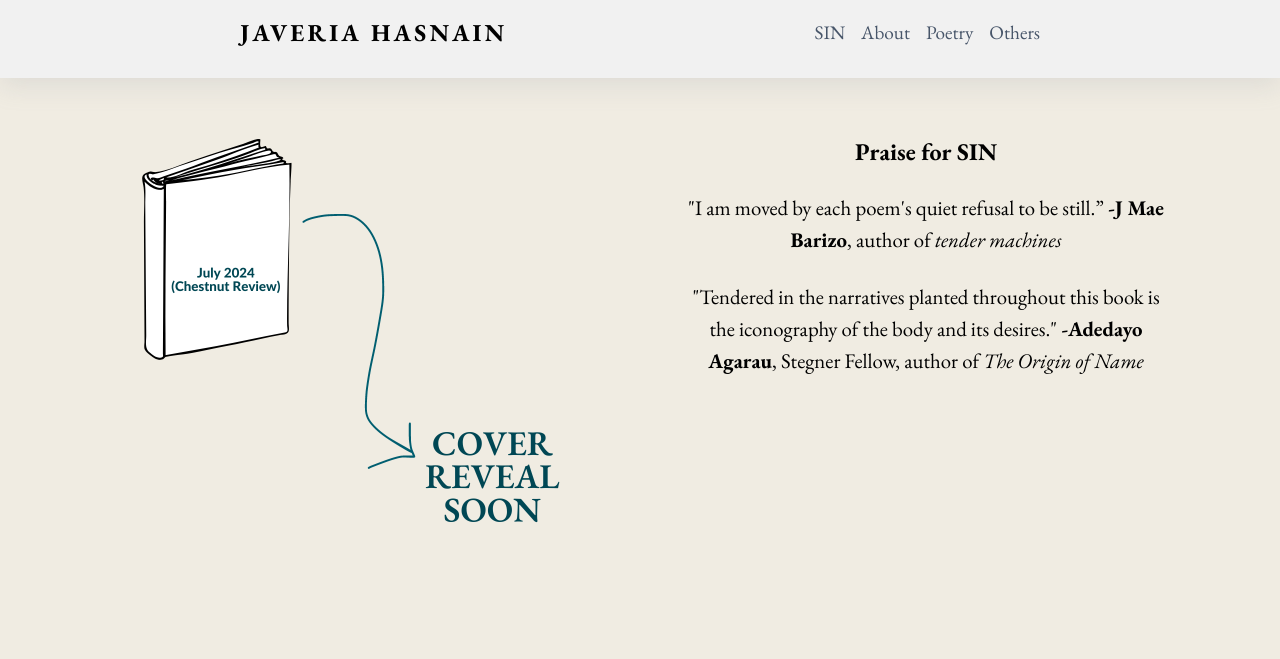
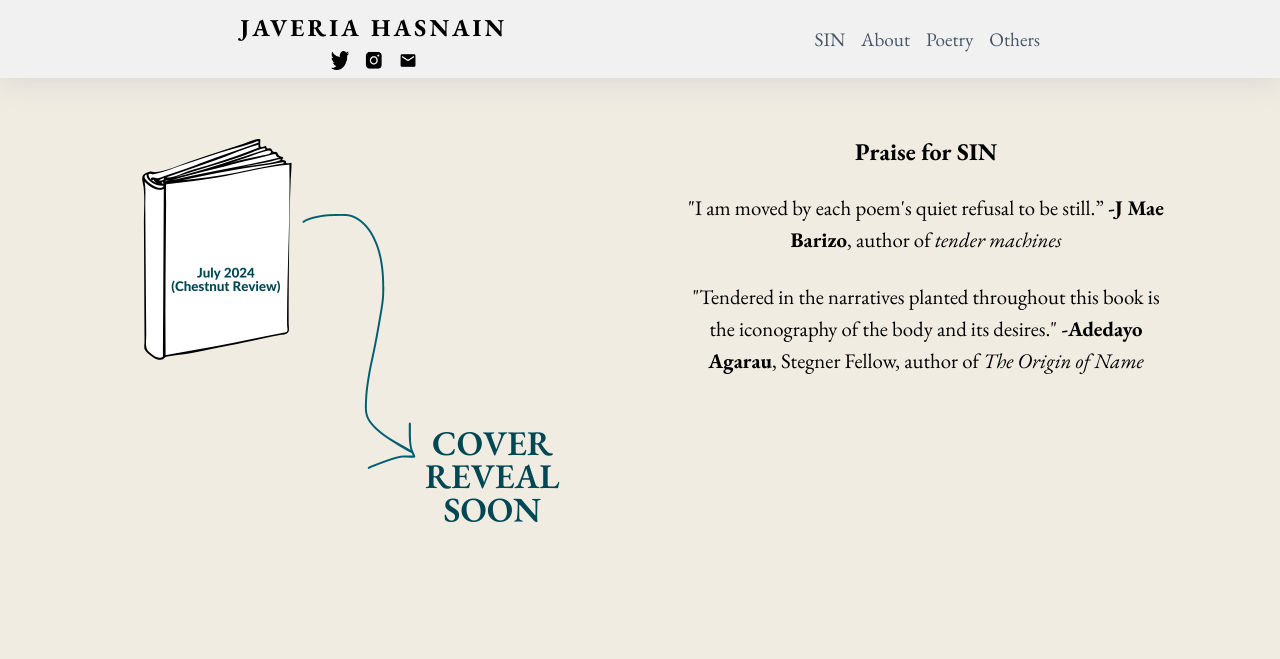
Before and after one commit to peelijay/peelijay.github.io, a plain HTML site: page index.html in a window 1280 px wide. Shown: the top 659 px of the page. Drawn offline with nearby package versions, Linux system fonts and the light colour scheme; a web font is replaced by a local one.

Commit message:
fixed social media icons

```diff
--- a/index.html
+++ b/index.html
@@ -11,18 +11,20 @@
     <main class="all-main">
       <header class="header" id="navigation-menu">
         <nav class="navbar">
+          <div class="media-and-logo">
             <a href="#home" class="nav-logo js-anchor-link"><h3>JAVERIA HASNAIN</h3></a>
-          <!-- <div class="social-media">
+            <div class="social-media">
               <a href="https://twitter.com/peelijay" target="_blank">
                 <img src="staticfiles/images/twitter-bird.png" alt="Twitter">
               </a>
               <a href="https://instagram.com/peelijay" target="_blank">
-              <img src="staticfiles/images/instagram-icon.png" alt="Twitter">
+                <img src="staticfiles/images/instagram-icon.png" alt="Instagram">
               </a>
               <a href="mailto:javeriahasnain123@gmail.com" target="_blank">
-              <img src="staticfiles/images/baseline-email.png" alt="Twitter">
+                <img src="staticfiles/images/baseline-email.png" alt="Email">
               </a>
-          </div> -->
+            </div>
+          </div>
           <ul class="nav-menu">
             <li class="nav-item">
               <a href="#sin" class="nav-link js-anchor-link">SIN</a>
--- a/staticfiles/css/style.css
+++ b/staticfiles/css/style.css
@@ -13,6 +13,7 @@ html {
 
 .navbar h3 {
   letter-spacing: 0.2rem;
+
 }
 
 .social-media {
@@ -20,15 +21,14 @@ html {
   justify-content: center;
   align-items: center;
   flex-direction: row;
-  column-gap: 15px;
-  padding: 58px 0px 0px 90px;
-  position: absolute;
-
+  column-gap: 1rem;
+  /* margin: 2rem 0; */
+  padding: 0.5rem 0 1.5rem 0;
 }
 
 .social-media img {
-  width: 1.13rem;  /* Adjust the size as needed */
-  height: 1.13rem; /* Adjust the size as needed */
+  width: 1.13rem;
+  height: 1.13rem;
 }
 
 .all-main h1,
@@ -215,9 +215,16 @@ section.sin-book {
   display: flex;
   justify-content: space-between;
   align-items: center;
-  padding: 1rem 1.5rem;
+  /* padding: 1rem 1.5rem; */
+  height: 100%;
   max-width: 50rem;
   margin: 0 auto;
+}
+
+.media-and-logo{
+  display: flex;
+  flex-direction: column;
+  align-content: flex-end;
 }
 
 .hamburger {
@@ -261,6 +268,7 @@ section.sin-book {
   font-size: 2.1rem;
   font-weight: 500;
   color: #000;
+  padding: 2rem 0 0 0;
 }
 .nav-menu .nav-item a {
   font-size: 1.2rem;
```
Lines whose indentation alone changed are shown as unchanged.
